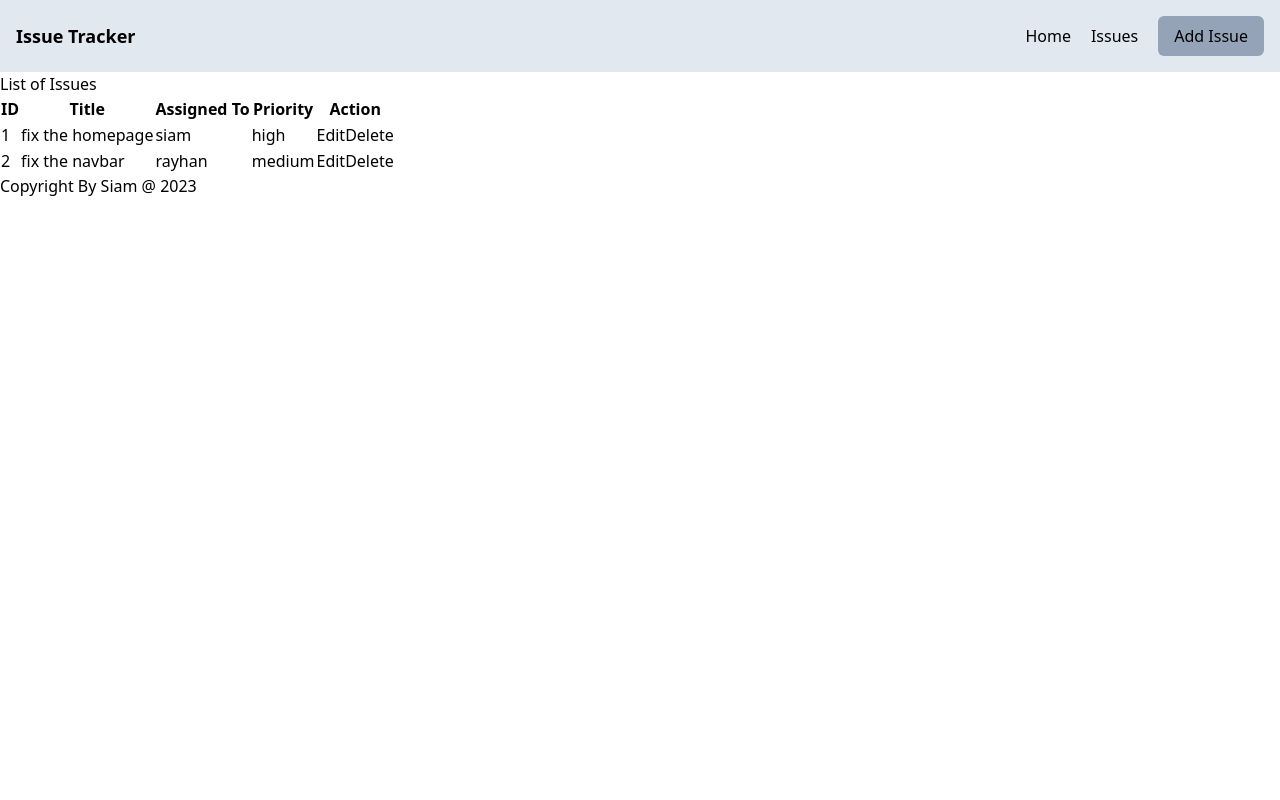
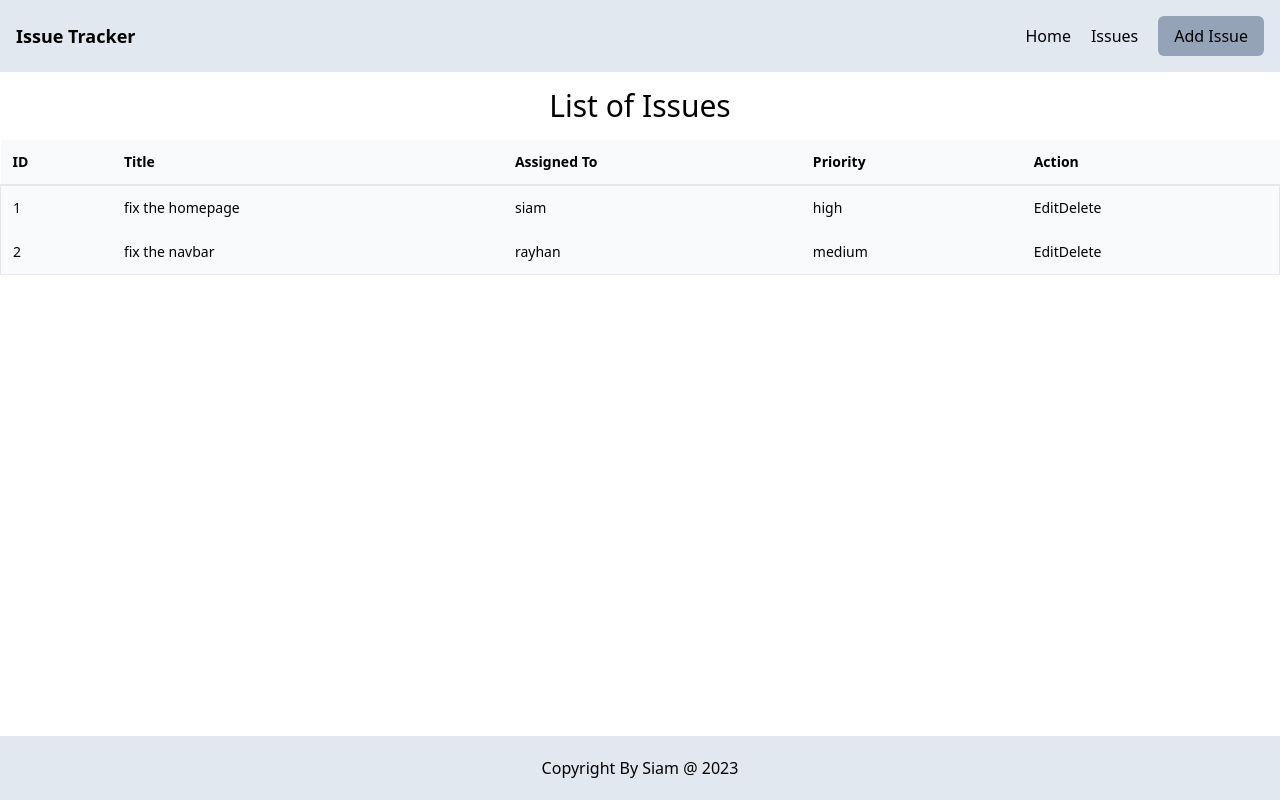
Before and after one commit to siaaam/issue-tarcker-redux-toolkit-formik, a React (Vite) app: page /issues in a window 1280 px wide. Built offline with nearby package versions, Linux system fonts and the light colour scheme.

Commit message:
footer added to the bottom

```diff
--- a/src/features/issues/IssueView.jsx
+++ b/src/features/issues/IssueView.jsx
@@ -5,42 +5,42 @@ import { deleteIssue } from "./issueSlice";
 
 const IssueView = () => {
   const issues = useSelector((state) => state.issuesReducer);
-  console.log(issues);
   const dispatch = useDispatch();
   const handleDelete = (id) => {
     dispatch(deleteIssue(id));
   };
   return (
     <div>
-      <h2>List of Issues</h2>
-      <table border={1}>
-        <thead>
+      <h2 className="text-3xl text-center py-4">List of Issues</h2>
+
+      <table className="w-full">
+        <thead className="bg-gray-50 border-b-2 border-gray-200">
           <tr>
-            <th>ID</th>
-            <th>Title</th>
-            <th>Assigned To</th>
-            <th>Priority</th>
-            <th>Action</th>
+            <th className="p-3 text-sm font-semibold text-left">ID</th>
+            <th className="p-3 text-sm font-semibold text-left">Title</th>
+            <th className="p-3 text-sm font-semibold text-left">Assigned To</th>
+            <th className="p-3 text-sm font-semibold text-left">Priority</th>
+            <th className="p-3 text-sm font-semibold text-left">Action</th>
           </tr>
         </thead>
-        <tbody>
+        <tbody className="bg-gray-50 border border-gray-200">
           {issues &&
             issues.map((issue) => {
               const { id, title, assignedTo, priority } = issue;
               return (
                 <tr key={id}>
-                  <td>{id}</td>
-                  <td>{title}</td>
-                  <td>{assignedTo}</td>
-                  <td>{priority}</td>
-                  <td>
+                  <td className="p-3 text-sm text-left">{id}</td>
+                  <td className="p-3 text-sm text-left">{title}</td>
+                  <td className="p-3 text-sm text-left">{assignedTo}</td>
+                  <td className="p-3 text-sm text-left">{priority}</td>
+                  <td className="p-3 text-sm text">
                     <Link
                       state={{ id, title, assignedTo, priority }}
                       to={`edit/${id}`}
                     >
                       Edit
                     </Link>
-                    <button onClick={(id) => handleDelete(id)}>Delete</button>
+                    <button onClick={() => handleDelete(id)}>Delete</button>
                   </td>
                 </tr>
               );
--- a/src/layout/Footer.jsx
+++ b/src/layout/Footer.jsx
@@ -2,7 +2,7 @@ import React from "react";
 
 const Footer = () => {
   return (
-    <footer>
+    <footer className="w-full bg-slate-200 p-5 flex justify-center items-center absolute bottom-0">
       <p>Copyright By Siam @ 2023</p>
     </footer>
   );
--- a/src/layout/Navigation.jsx
+++ b/src/layout/Navigation.jsx
@@ -1,5 +1,5 @@
 import React from "react";
-import { Link } from "react-router-dom";
+import { NavLink } from "react-router-dom";
 
 const Navigation = () => {
   return (
@@ -7,17 +7,17 @@ const Navigation = () => {
       <h1 className="font-bold text-lg">Issue Tracker</h1>
       <ul className="flex justify-between items-center gap-5">
         <li>
-          <Link className="hover:text-cyan-700" to="/">
+          <NavLink className="hover:text-cyan-700" to="/">
             Home
-          </Link>
+          </NavLink>
         </li>
         <li>
-          <Link className="hover:text-cyan-700" to="/issues">
+          <NavLink className="hover:text-cyan-700" to="/issues">
             Issues
-          </Link>
+          </NavLink>
         </li>
         <li className="bg-slate-400 px-4 py-2 rounded-md hover:bg-slate-700 hover:text-white">
-          <Link to="/add-issue">Add Issue</Link>
+          <NavLink to="/add-issue">Add Issue</NavLink>
         </li>
       </ul>
     </nav>
--- a/src/pages/Homepage.jsx
+++ b/src/pages/Homepage.jsx
@@ -3,7 +3,10 @@ import React from "react";
 const Homepage = () => {
   return (
     <div>
-      <h2 className="text-3xl font-bold underline">Homepage</h2>
+      <h2 className="text-3xl text-center underline py-4">Homepage</h2>
+      <p className="text-center">
+        In This Application you can Add,Edit,Update and Delete a issue
+      </p>
     </div>
   );
 };
```
